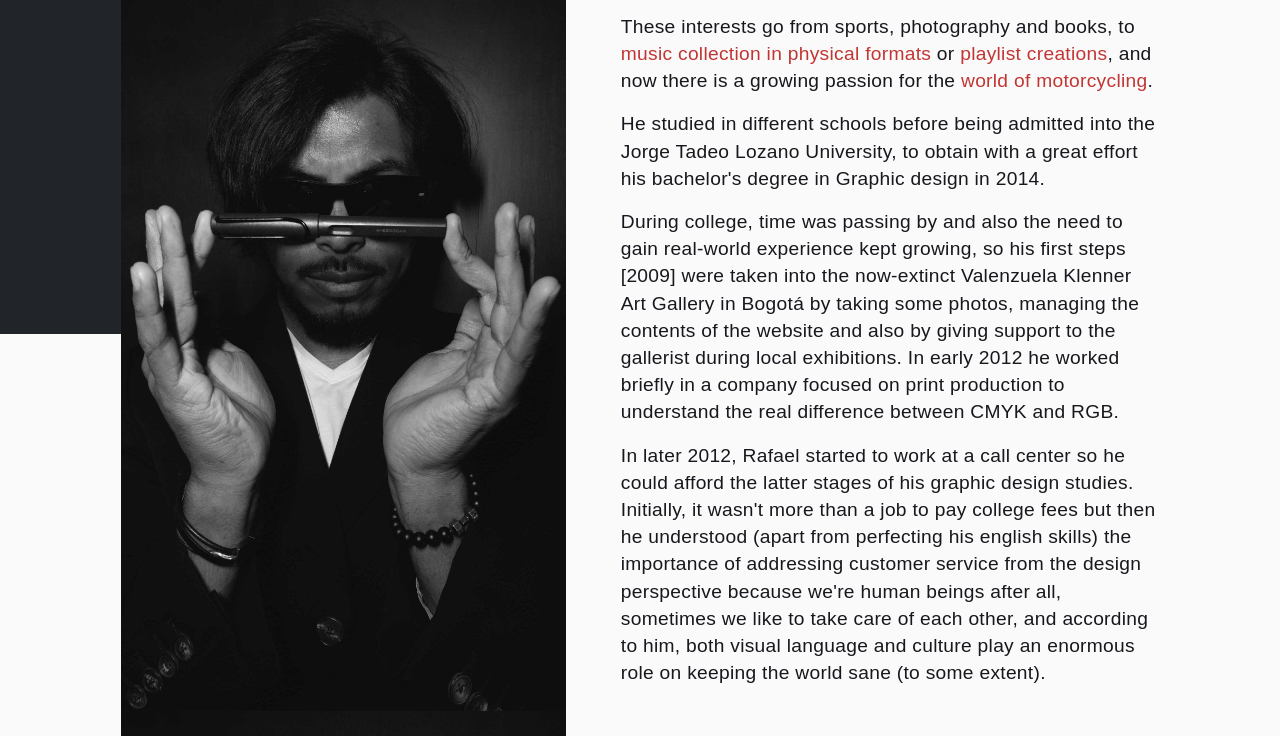
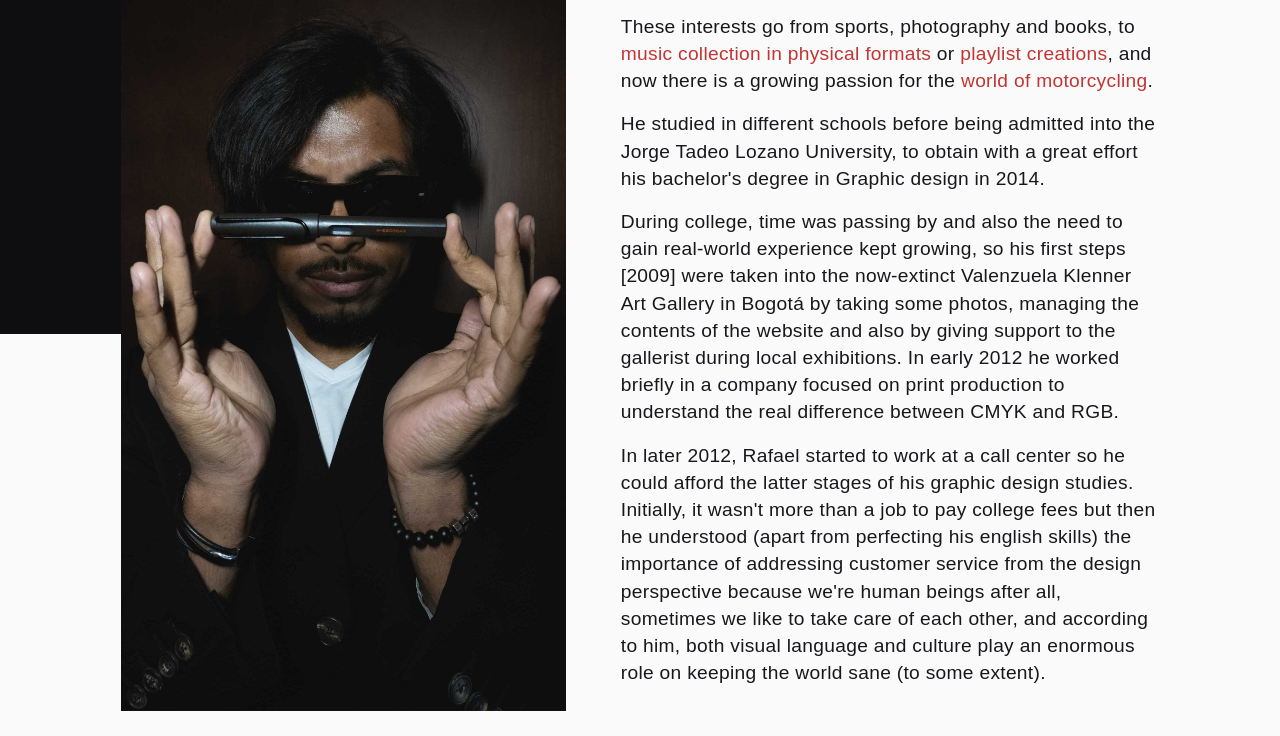
Before and after one commit to h-escobar/h-escobar.github.io, a plain HTML site: page bio.html in a window 1280 px wide. Shown: the part 566-1302 px from the top of the page. Drawn offline with nearby package versions, Linux system fonts and the light colour scheme; animation ran at ten frames a second; a web font is replaced by a local one.

Commit message:
Update main.css

```diff
--- a/css/main.css
+++ b/css/main.css
@@ -493,13 +493,19 @@ section#about .about-bio{
       max-width: 700px;
       max-height: 1050px;
       transition: all .75s ease-in-out;
-      filter: grayscale(1);
+      filter: grayscale(0);position: absolute;
+      top: 0; left: 0;
      }
      #main-bio img:hover{filter: grayscale(0);}
+     #foto{position: relative;}
+     #main-bio img.arq1:hover{opacity: 0;}
+     #main-bio img.arq2{opacity: 0;}
+     #main-bio img.arq2:hover{opacity: 1;}
      #main-bio:before{
       content: "";
       position: absolute;
-      background-color: #212529;
+      /* background-color: #212529; */
+      background-color: #0e0e11;
       top: 0;
       left: 0;
       height:
```
